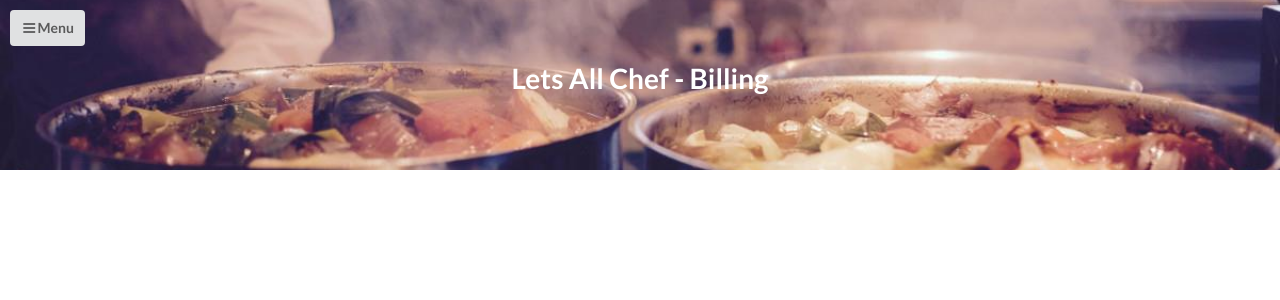
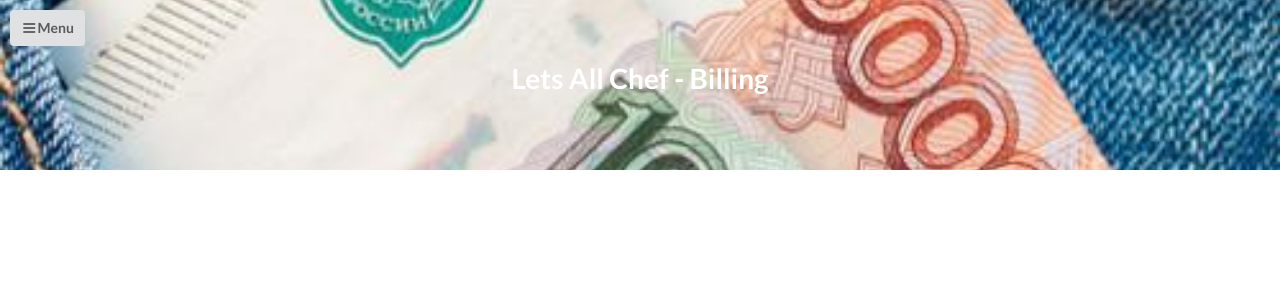
Before and after one commit to letsallchef/docs, a Jekyll site: the page built from _posts/api/2017-03-05-orders.md, in a window 1280 px wide. Shown: the top 300 px of the page. Built offline with Jekyll 4.4.1, drawn with Linux system fonts in a browser that asks for light colours.

Commit message:
support for cover images

```diff
--- a/_layouts/api.html
+++ b/_layouts/api.html
@@ -4,8 +4,8 @@ layout: default
 
 {% include api-sidebar.html %}
 <div class="pusher">
-	<header style="background-image: url('{{ site.baseurl }}/uploads/pages/letsallchef-kitchen.jpg');">
-		<h1>{{ site.title }} - {{ page.title }}</h1>
+	<header {% if page.cover %}style="background-image: url('{{ site.baseurl }}/uploads/posts/{{ page.cover }}');"{% else %}style="background-image: url('{{ site.baseurl }}/uploads/pages/letsallchef-kitchen.jpg');"{% endif %}>
+		<h1><span>{{ site.title }} - {{ page.title }}</span></h1>
 		<button class="ui icon button" id="sidebar-button"> <i class="icon sidebar"></i>Menu</button>
 	</header>
 	<div class="ui container">
```
